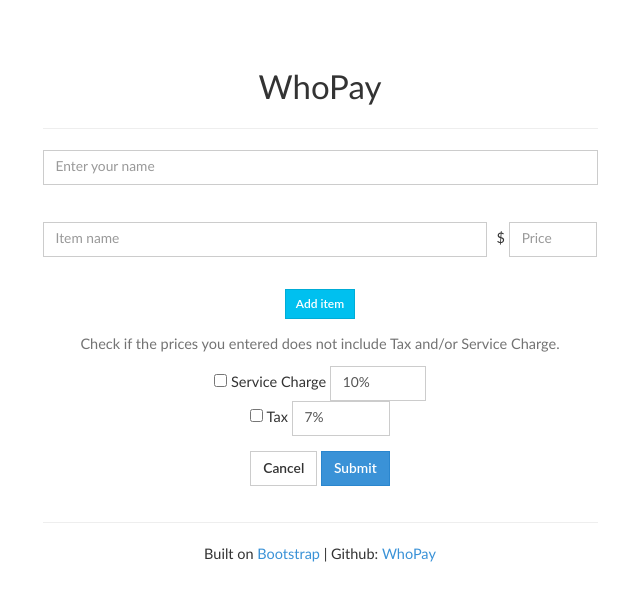
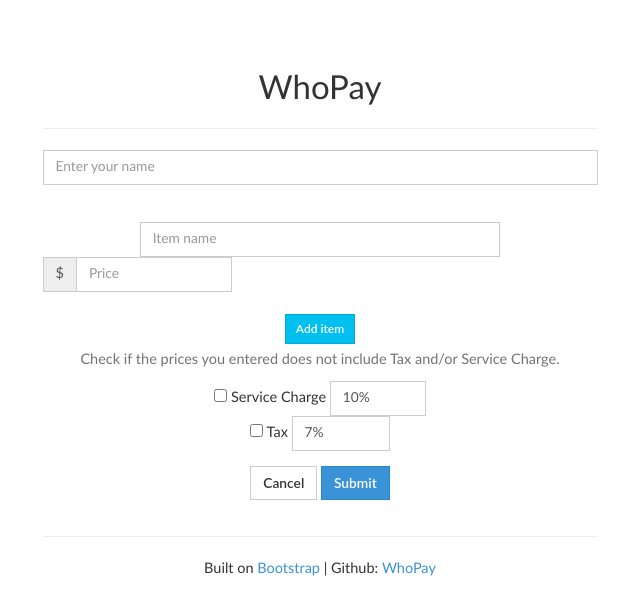
Before and after one commit to kiangkuang/WhoPay, a CodeIgniter app: page /database/index.php/main/create in a window 1280 px wide. Shown: the top 615 px of the page, without its empty margins (320-960 px from the left). Run offline with CodeIgniter, Linux system fonts and the light colour scheme; style sheets or scripts are compiled from the project's sources; some libraries are stand-ins or nearby versions; some web fonts are replaced.

Commit message:
sai code.

```diff
--- a/application/views/create.php
+++ b/application/views/create.php
@@ -29,13 +29,18 @@ defined('BASEPATH') OR exit('No direct script access allowed');
 							</div>
 
 							<!-- Item Field -->
-						<div class="form-group">
+							<div class="form-inline">
 								<div id="itemlist" style="margin-top: 0px;">
 
 									<!-- <label>Items:</label><br> -->
-								<p>
-									<input type="text" class="form-control itemname" name="items[]" placeholder="Item name"><span class="dollarsign">$ </span><input type="text" class="form-control itemcost" name="itemcosts[]" placeholder="Price">
-								</p>
+
+									<input type="text" class="form-control itemname" name="items[]" placeholder="Item name">
+
+									<div class="input-group">
+									<span class="input-group-addon">$</span>
+										<input type="text" class="form-control itemcost" name="itemcosts[]" placeholder="Price">
+									</div>
+
 								</div>
 								<br>
 								<!-- Button to add Items -->
--- a/assets/assets/css/style.css
+++ b/assets/assets/css/style.css
@@ -67,14 +67,14 @@
 
 .itemname {
 	display: inline-block;
-	width:80%;
+	width:65% !important;
 }
 
 .itemcost {
 	display:inline-block;
-	width:16%;
+	width:30% !important;
 }
 
-.dollarsign {
-  padding-left: 10px;
+.input-group-addon {
+  width:5% !important;
 }
```
Lines whose indentation alone changed are shown as unchanged.
